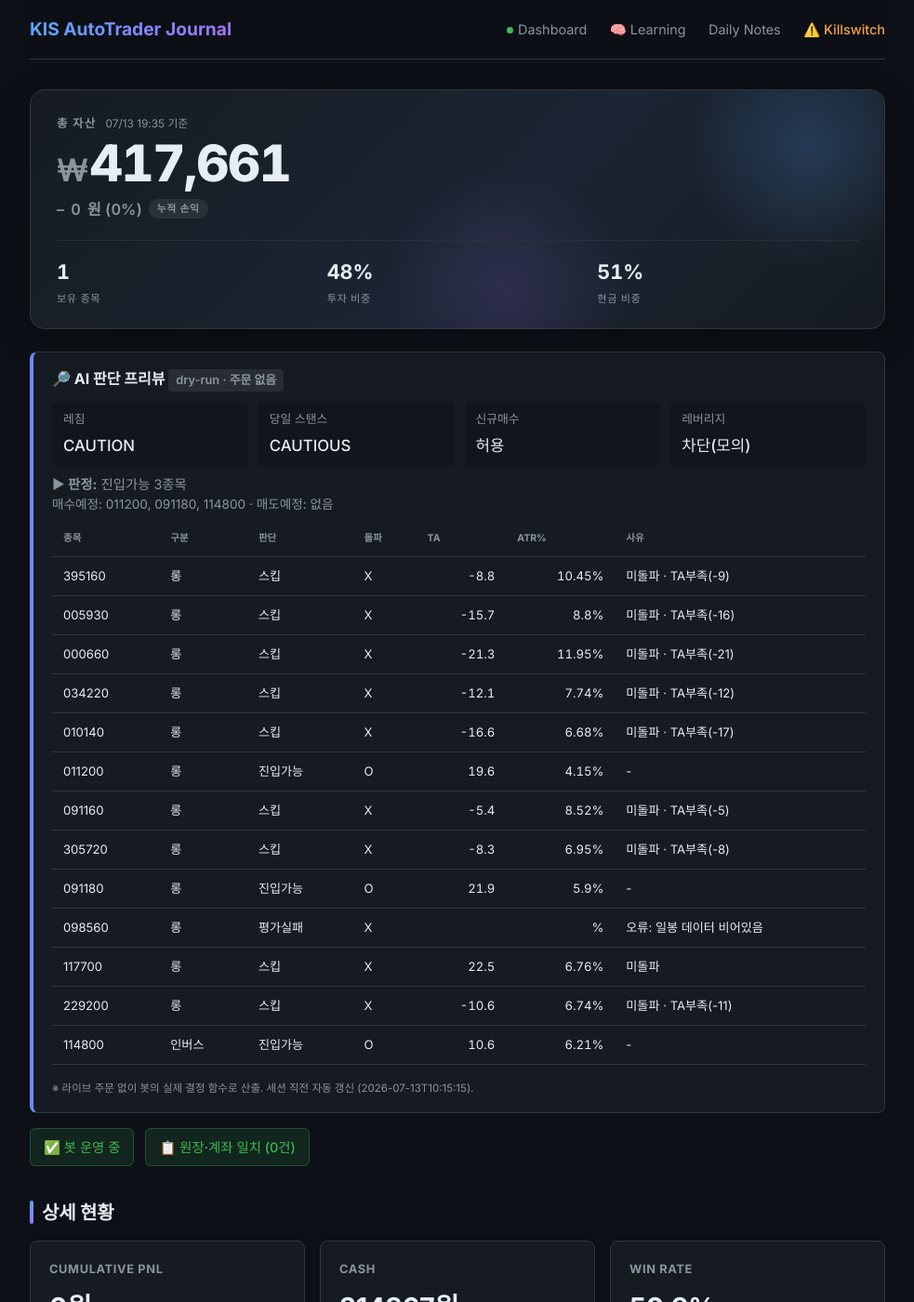
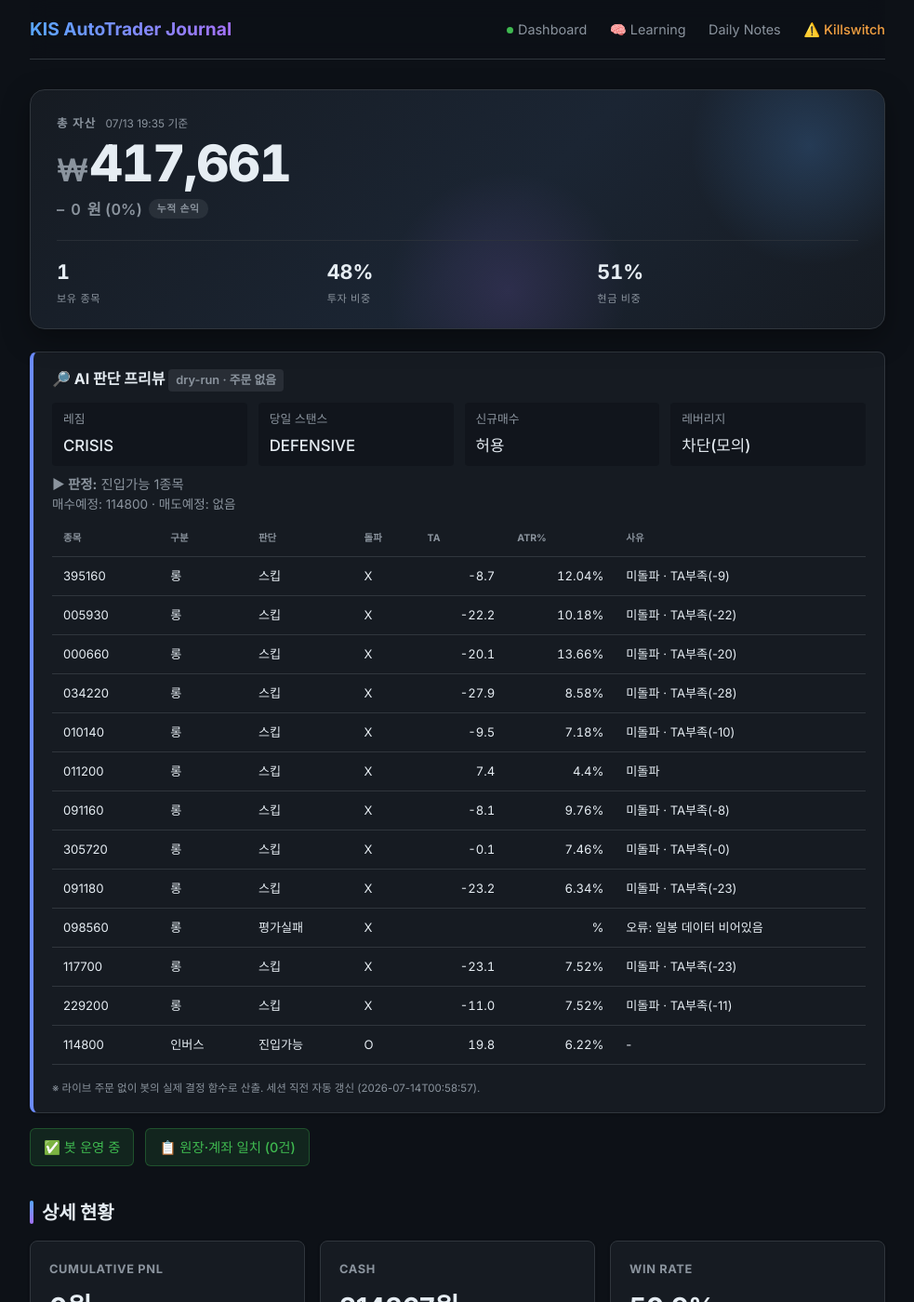
Before and after one commit to BudongJW/kis-trading-journal, a Jekyll site: the page built from index.html, in a window 1280 px wide and 1400 px high. Shown: the whole window at 93% size, without its empty margins (148-1131 px from the left). Built offline with Jekyll 4.4.1, drawn with Linux system fonts in a browser that asks for light colours; nearby versions of some CDN libraries.

Commit message:
auto: dry-run preview 07-13 15:59Z

```diff
--- a/_data/dry_run.json
+++ b/_data/dry_run.json
@@ -1,31 +1,31 @@
 {
-  "generated_at": "2026-07-13T10:15:15",
+  "generated_at": "2026-07-14T00:58:57",
   "mode": "DRY-RUN (읽기 전용, 주문 없음)",
   "market": {
-    "regime": "CAUTION",
+    "regime": "CRISIS",
     "regime_blind": false,
-    "regime_detail": "카나리아 1/2 음전환",
-    "day_stance": "CAUTIOUS",
+    "regime_detail": "카나리아 1/2 음전환 | ⚡급락 트리거 CRISIS → CAUTION에서 CRISIS 격상 (급락 CRISIS (1일 -9.8%, 3일 -6.9%))",
+    "day_stance": "DEFENSIVE",
     "day_stance_forced": false,
-    "briefing": "오늘 스탠스 신중(CAUTIOUS) · 레짐 CAUTION·신뢰도 62% · 美 오버나이트 neutral(+0.3%) · 예산 40%·최대 2종목·허용 롱/인버스",
+    "briefing": "오늘 스탠스 방어(DEFENSIVE) · 레짐 CRISIS·신뢰도 62% · 美 오버나이트 neutral(+0.3%) · 예산 25%·최대 1종목·허용 인버스",
     "blocks_new_buys": false
   },
   "gates": {
     "leverage_dry_run": true,
     "leverage_gate_allowed": false,
-    "leverage_gate_reason": "레짐 CAUTION(BULL 아님) → 레버리지 금지"
+    "leverage_gate_reason": "레짐 CRISIS(BULL 아님) → 레버리지 금지"
   },
   "account": {
     "cash": 214367,
     "holdings_readable": {
-      "114800": 196
+      "114800": 182
     }
   },
   "holdings_risk": [
     {
       "symbol": "114800",
-      "qty": 196,
-      "price": 1050,
+      "qty": 182,
+      "price": 1117,
       "would_sell": false,
       "reason": ""
     }
@@ -36,8 +36,8 @@
       "type": "롱",
       "decision": "스킵",
       "breakout": false,
-      "ta": -8.8,
-      "atr_pct": 10.45,
+      "ta": -8.7,
+      "atr_pct": 12.04,
       "fee_gate_ok": true,
       "why_skip": "미돌파 · TA부족(-9)"
     },
@@ -46,80 +46,80 @@
       "type": "롱",
       "decision": "스킵",
       "breakout": false,
-      "ta": -15.7,
-      "atr_pct": 8.8,
+      "ta": -22.2,
+      "atr_pct": 10.18,
       "fee_gate_ok": true,
-      "why_skip": "미돌파 · TA부족(-16)"
+      "why_skip": "미돌파 · TA부족(-22)"
     },
     {
       "symbol": "000660",
       "type": "롱",
       "decision": "스킵",
       "breakout": false,
-      "ta": -21.3,
-      "atr_pct": 11.95,
+      "ta": -20.1,
+      "atr_pct": 13.66,
       "fee_gate_ok": true,
-      "why_skip": "미돌파 · TA부족(-21)"
+      "why_skip": "미돌파 · TA부족(-20)"
     },
     {
       "symbol": "034220",
       "type": "롱",
       "decision": "스킵",
       "breakout": false,
-      "ta": -12.1,
-      "atr_pct": 7.74,
+      "ta": -27.9,
+      "atr_pct": 8.58,
       "fee_gate_ok": true,
-      "why_skip": "미돌파 · TA부족(-12)"
+      "why_skip": "미돌파 · TA부족(-28)"
     },
     {
       "symbol": "010140",
       "type": "롱",
       "decision": "스킵",
       "breakout": false,
-      "ta": -16.6,
-      "atr_pct": 6.68,
+      "ta": -9.5,
+      "atr_pct": 7.18,
       "fee_gate_ok": true,
-      "why_skip": "미돌파 · TA부족(-17)"
+      "why_skip": "미돌파 · TA부족(-10)"
     },
     {
       "symbol": "011200",
       "type": "롱",
-      "decision": "진입가능",
-      "breakout": true,
-      "ta": 19.6,
-      "atr_pct": 4.15,
+      "decision": "스킵",
+      "breakout": false,
+      "ta": 7.4,
+      "atr_pct": 4.4,
       "fee_gate_ok": true,
-      "why_skip": "-"
+      "why_skip": "미돌파"
     },
     {
       "symbol": "091160",
       "type": "롱",
       "decision": "스킵",
       "breakout": false,
-      "ta": -5.4,
-      "atr_pct": 8.52,
+      "ta": -8.1,
+      "atr_pct": 9.76,
       "fee_gate_ok": true,
-      "why_skip": "미돌파 · TA부족(-5)"
+      "why_skip": "미돌파 · TA부족(-8)"
     },
     {
       "symbol": "305720",
       "type": "롱",
       "decision": "스킵",
       "breakout": false,
-      "ta": -8.3,
-      "atr_pct": 6.95,
+      "ta": -0.1,
+      "atr_pct": 7.46,
       "fee_gate_ok": true,
-      "why_skip": "미돌파 · TA부족(-8)"
+      "why_skip": "미돌파 · TA부족(-0)"
     },
     {
       "symbol": "091180",
       "type": "롱",
-      "decision": "진입가능",
-      "breakout": true,
-      "ta": 21.9,
-      "atr_pct": 5.9,
+      "decision": "스킵",
+      "breakout": false,
+      "ta": -23.2,
+      "atr_pct": 6.34,
       "fee_gate_ok": true,
-      "why_skip": "-"
+      "why_skip": "미돌파 · TA부족(-23)"
     },
     {
       "symbol": "098560",
@@ -132,18 +132,18 @@
       "type": "롱",
       "decision": "스킵",
       "breakout": false,
-      "ta": 22.5,
-      "atr_pct": 6.76,
+      "ta": -23.1,
+      "atr_pct": 7.52,
       "fee_gate_ok": true,
-      "why_skip": "미돌파"
+      "why_skip": "미돌파 · TA부족(-23)"
     },
     {
       "symbol": "229200",
       "type": "롱",
       "decision": "스킵",
       "breakout": false,
-      "ta": -10.6,
-      "atr_pct": 6.74,
+      "ta": -11.0,
+      "atr_pct": 7.52,
       "fee_gate_ok": true,
       "why_skip": "미돌파 · TA부족(-11)"
     },
@@ -153,15 +153,15 @@
       "entry_via": "돌파",
       "decision": "진입가능",
       "breakout": true,
-      "ta": 10.6,
-      "atr_pct": 6.21,
+      "ta": 19.8,
+      "atr_pct": 6.22,
       "fee_gate_ok": true,
       "why_skip": "-"
     }
   ],
   "gap_recovery": {
     "enabled_live": true,
-    "now_kst": "10:16",
+    "now_kst": "00:59",
     "window": "09:00~09:20",
     "candidates": [
       {
@@ -169,81 +169,81 @@
         "name": "KODEX 미국나스닥100TR",
         "decision": "스킵",
         "gap_open_pct": -1.99,
-        "intraday_pct": -4.7,
+        "intraday_pct": -13.13,
         "in_window": false,
-        "reason": "촉발 없음(오버나이트=normal≠aggressive_buy)"
+        "reason": "CRISIS 레짐 제외"
       },
       {
         "symbol": "005930",
         "name": "삼성전자",
         "decision": "스킵",
         "gap_open_pct": 0.0,
-        "intraday_pct": -2.28,
+        "intraday_pct": -10.7,
         "in_window": false,
-        "reason": "촉발 없음(오버나이트=normal≠aggressive_buy)"
+        "reason": "CRISIS 레짐 제외"
       },
       {
         "symbol": "000660",
         "name": "SK하이닉스",
         "decision": "스킵",
         "gap_open_pct": -3.07,
-        "intraday_pct": -4.26,
+        "intraday_pct": -12.68,
         "in_window": false,
-        "reason": "촉발 없음(오버나이트=normal≠aggressive_buy)"
+        "reason": "CRISIS 레짐 제외"
       },
       {
         "symbol": "034220",
         "name": "LG디스플레이",
         "decision": "스킵",
         "gap_open_pct": 0.09,
-        "intraday_pct": -0.18,
+        "intraday_pct": -5.99,
         "in_window": false,
-        "reason": "촉발 없음(오버나이트=normal≠aggressive_buy)"
+        "reason": "CRISIS 레짐 제외"
       },
       {
         "symbol": "010140",
         "name": "삼성중공업",
         "decision": "스킵",
         "gap_open_pct": 1.12,
-        "intraday_pct": 2.43,
+        "intraday_pct": -2.43,
         "in_window": false,
-        "reason": "촉발 없음(오버나이트=normal≠aggressive_buy)"
+        "reason": "CRISIS 레짐 제외"
       },
       {
         "symbol": "011200",
         "name": "HMM",
         "decision": "스킵",
         "gap_open_pct": -0.15,
-        "intraday_pct": 3.5,
+        "intraday_pct": -0.81,
         "in_window": false,
-        "reason": "촉발 없음(오버나이트=normal≠aggressive_buy)"
+        "reason": "CRISIS 레짐 제외"
       },
       {
         "symbol": "091160",
         "name": "KODEX 반도체",
         "decision": "스킵",
         "gap_open_pct": -1.66,
-        "intraday_pct": -1.48,
+        "intraday_pct": -9.45,
         "in_window": false,
-        "reason": "촉발 없음(오버나이트=normal≠aggressive_buy)"
+        "reason": "CRISIS 레짐 제외"
       },
       {
         "symbol": "305720",
         "name": "KODEX 2차전지",
         "decision": "스킵",
         "gap_open_pct": 0.77,
-        "intraday_pct": 3.94,
+        "intraday_pct": -2.08,
         "in_window": false,
-        "reason": "촉발 없음(오버나이트=normal≠aggressive_buy)"
+        "reason": "CRISIS 레짐 제외"
       },
       {
         "symbol": "091180",
         "name": "KODEX 자동차",
         "decision": "스킵",
         "gap_open_pct": -0.86,
-        "intraday_pct": 2.66,
+        "intraday_pct": -1.87,
         "in_window": false,
-        "reason": "촉발 없음(오버나이트=normal≠aggressive_buy)"
+        "reason": "CRISIS 레짐 제외"
       },
       {
         "symbol": "098560",
@@ -259,34 +259,34 @@
         "name": "KODEX 철강",
         "decision": "스킵",
         "gap_open_pct": -0.63,
-        "intraday_pct": 0.08,
+        "intraday_pct": -5.83,
         "in_window": false,
-        "reason": "촉발 없음(오버나이트=normal≠aggressive_buy)"
+        "reason": "CRISIS 레짐 제외"
       },
       {
         "symbol": "229200",
         "name": "KODEX KOSDAQ150",
         "decision": "스킵",
         "gap_open_pct": 0.62,
-        "intraday_pct": 1.21,
+        "intraday_pct": -4.89,
         "in_window": false,
-        "reason": "촉발 없음(오버나이트=normal≠aggressive_buy)"
+        "reason": "CRISIS 레짐 제외"
       }
     ]
   },
   "morning_momentum": {
     "enabled_live": true,
-    "now_kst": "10:16",
+    "now_kst": "00:59",
     "window": "09:00~14:00",
     "up_th": 0.6,
     "down_th": 0.6,
     "benchmark": "069500",
-    "direction": "inverse",
-    "in_window": true,
-    "move_pct": -3.0,
-    "intraday_pct": -2.21,
-    "would_enter": true,
-    "reason": "하락 아침추세 (전일대비 -3.00%, 시가대비 -2.21%)"
+    "direction": "none",
+    "in_window": false,
+    "move_pct": -9.77,
+    "intraday_pct": -9.04,
+    "would_enter": false,
+    "reason": "윈도 밖(00:59∉09:00~14:00)"
   },
   "us_entry_candidates": [
     {
@@ -303,8 +303,8 @@
       "type": "long",
       "decision": "스킵",
       "breakout": false,
-      "ta": 23.3,
-      "atr_pct": 1.3,
+      "ta": 23.8,
+      "atr_pct": 1.26,
       "why_skip": "미돌파"
     },
     {
@@ -312,8 +312,8 @@
       "type": "long",
       "decision": "스킵",
       "breakout": false,
-      "ta": 21.7,
-      "atr_pct": 1.3,
+      "ta": 15.5,
+      "atr_pct": 1.23,
       "why_skip": "미돌파"
     },
     {
@@ -322,7 +322,7 @@
       "decision": "스킵",
       "breakout": false,
       "ta": -15.9,
-      "atr_pct": 1.02,
+      "atr_pct": 1.01,
       "why_skip": "미돌파 · TA부족(-16)"
     },
     {
@@ -330,27 +330,27 @@
       "type": "inverse",
       "decision": "스킵",
       "breakout": false,
-      "ta": 12.5,
-      "atr_pct": 1.8,
-      "why_skip": "미돌파 · TA부족(+12)"
+      "ta": 17.0,
+      "atr_pct": 1.75,
+      "why_skip": "미돌파"
     },
     {
       "symbol": "TLT",
       "type": "defensive",
       "decision": "스킵",
       "breakout": false,
-      "ta": -2.6,
-      "atr_pct": 0.5,
-      "why_skip": "미돌파 · TA부족(-3) · 수수료게이트"
+      "ta": -10.3,
+      "atr_pct": 0.48,
+      "why_skip": "미돌파 · TA부족(-10) · 수수료게이트"
     },
     {
       "symbol": "SHY",
       "type": "defensive",
       "decision": "스킵",
       "breakout": false,
-      "ta": 8.2,
+      "ta": -10.1,
       "atr_pct": 0.06,
-      "why_skip": "미돌파 · TA부족(+8) · 수수료게이트"
+      "why_skip": "미돌파 · TA부족(-10) · 수수료게이트"
     }
   ],
   "us_summary": {
@@ -358,12 +358,10 @@
   },
   "summary": {
     "would_buy": [
-      "011200",
-      "091180",
       "114800"
     ],
     "would_sell": [],
     "new_buys_blocked_by_stance": false,
-    "verdict": "진입가능 3종목"
+    "verdict": "진입가능 1종목"
   }
 }
```
